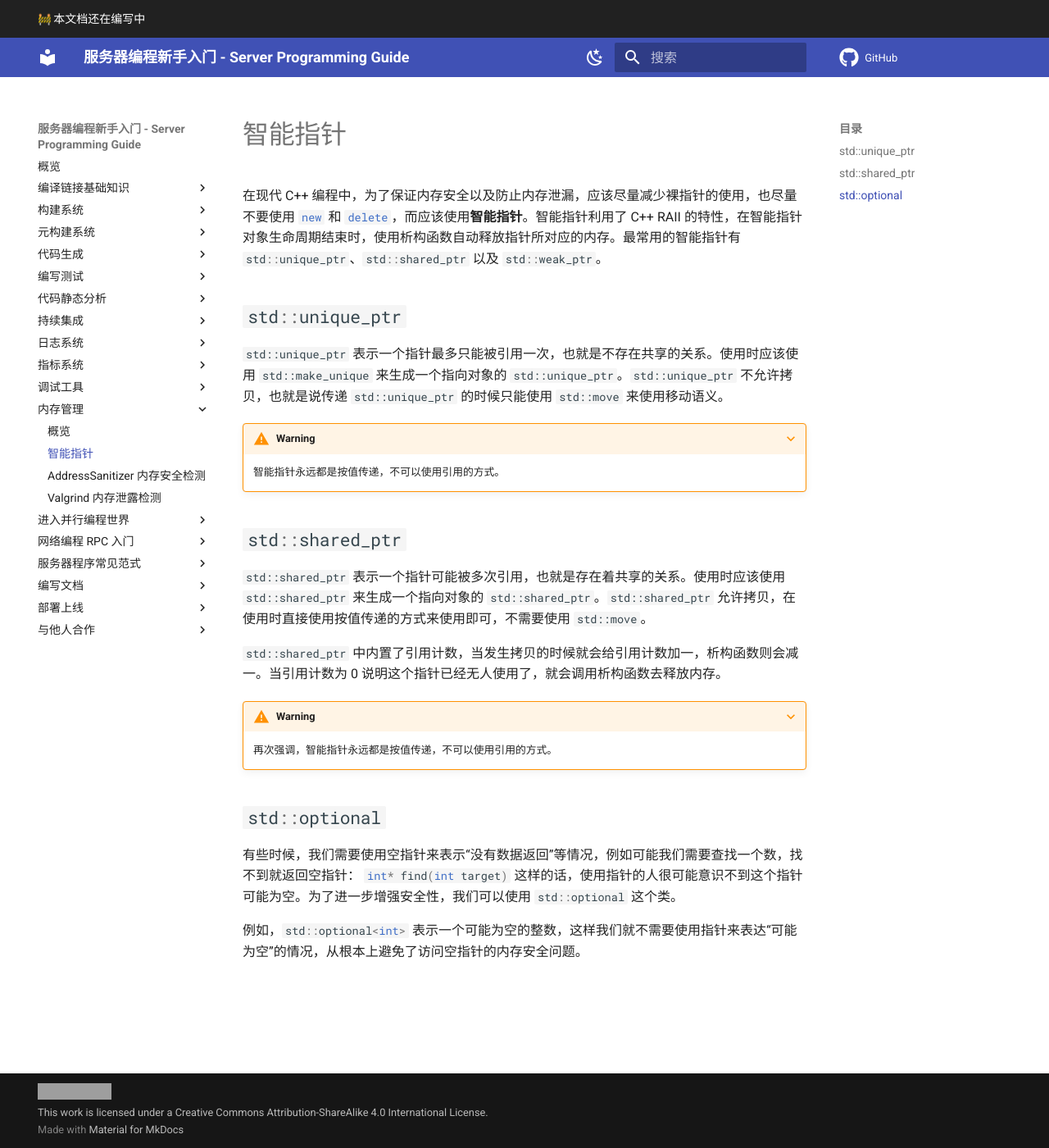
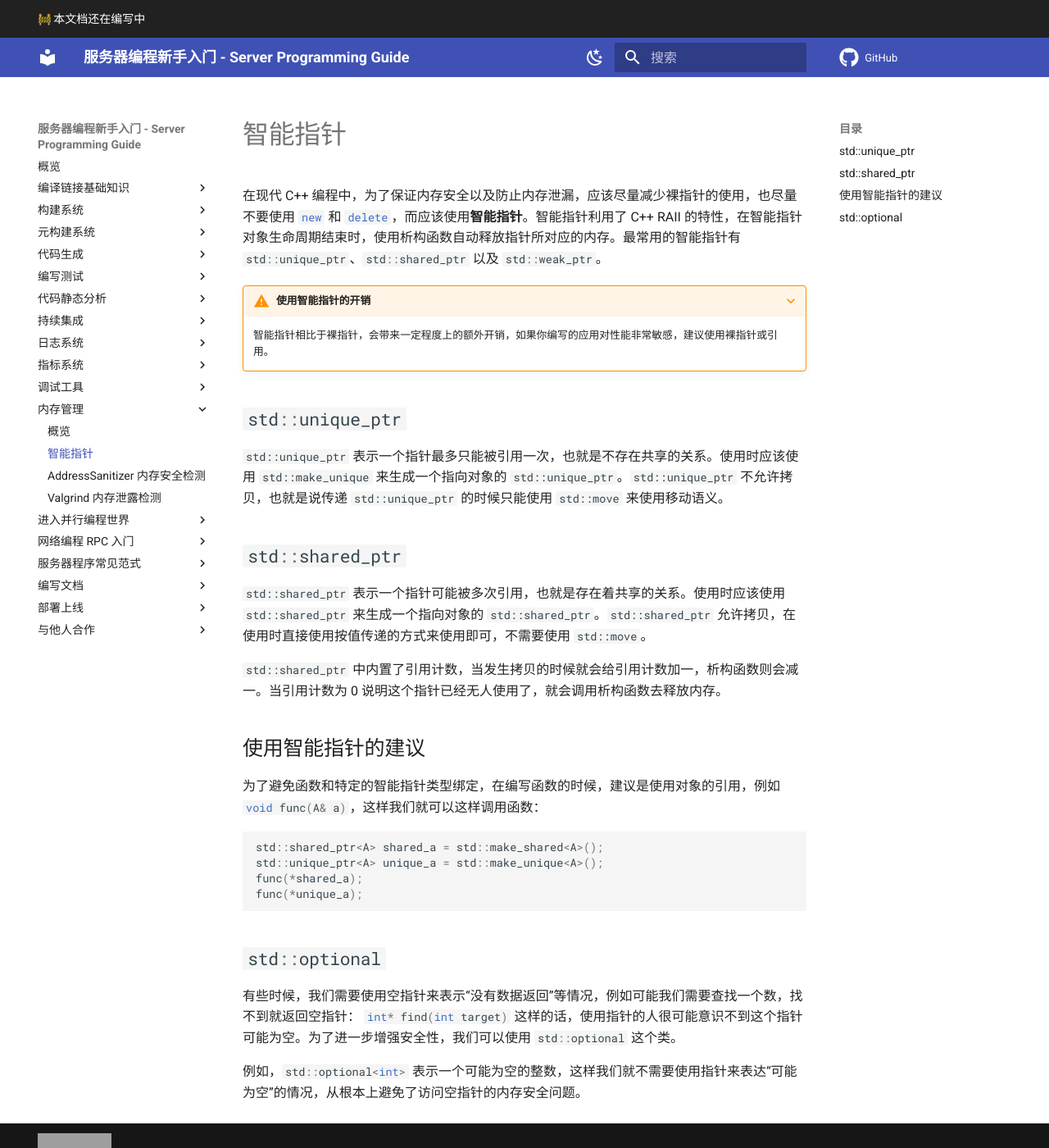
Before and after one commit to howardlau1999/server-programming-guide, an MkDocs documentation site: the page built from docs/memory/smart-pointer.md, in a window 1280 px wide and 1400 px high. Shown: the whole window at 82% size. Built offline with MkDocs 1.6.1 and Material for MkDocs 9.7.7, drawn with Linux system fonts in a browser that asks for light colours; emoji names are drawn with the system emoji font; comment, search, counter and statistics services are not loaded; grey boxes are pictures that could not be loaded.

Commit message:
smart ptr

````diff
--- a/docs/memory/smart-pointer.md
+++ b/docs/memory/smart-pointer.md
@@ -2,12 +2,12 @@
 
 在现代 C++ 编程中，为了保证内存安全以及防止内存泄漏，应该尽量减少裸指针的使用，也尽量不要使用 `#!cpp new` 和 `#!cpp delete`，而应该使用**智能指针**。智能指针利用了 C++ RAII 的特性，在智能指针对象生命周期结束时，使用析构函数自动释放指针所对应的内存。最常用的智能指针有 `#!cpp std::unique_ptr`、`#!cpp std::shared_ptr` 以及 `#!cpp std::weak_ptr`。
 
+???+warning "使用智能指针的开销"
+    智能指针相比于裸指针，会带来一定程度上的额外开销，如果你编写的应用对性能非常敏感，建议使用裸指针或引用。
+
 ## `#!cpp std::unique_ptr`
 
 `std::unique_ptr` 表示一个指针最多只能被引用一次，也就是不存在共享的关系。使用时应该使用 `std::make_unique` 来生成一个指向对象的 `std::unique_ptr`。`std::unique_ptr` 不允许拷贝，也就是说传递 `std::unique_ptr` 的时候只能使用 `std::move` 来使用移动语义。
-
-???+warning
-    智能指针永远都是按值传递，不可以使用引用的方式。
 
 ## `#!cpp std::shared_ptr`
 
@@ -15,8 +15,16 @@
 
 `std::shared_ptr` 中内置了引用计数，当发生拷贝的时候就会给引用计数加一，析构函数则会减一。当引用计数为 0 说明这个指针已经无人使用了，就会调用析构函数去释放内存。
 
-???+warning
-    再次强调，智能指针永远都是按值传递，不可以使用引用的方式。
+## 使用智能指针的建议
+
+为了避免函数和特定的智能指针类型绑定，在编写函数的时候，建议是使用对象的引用，例如 `#!cpp void func(A& a)`，这样我们就可以这样调用函数：
+
+```cpp
+std::shared_ptr<A> shared_a = std::make_shared<A>();
+std::unique_ptr<A> unique_a = std::make_unique<A>();
+func(*shared_a);
+func(*unique_a);
+```
 
 ## `#!cpp std::optional`
 
````
